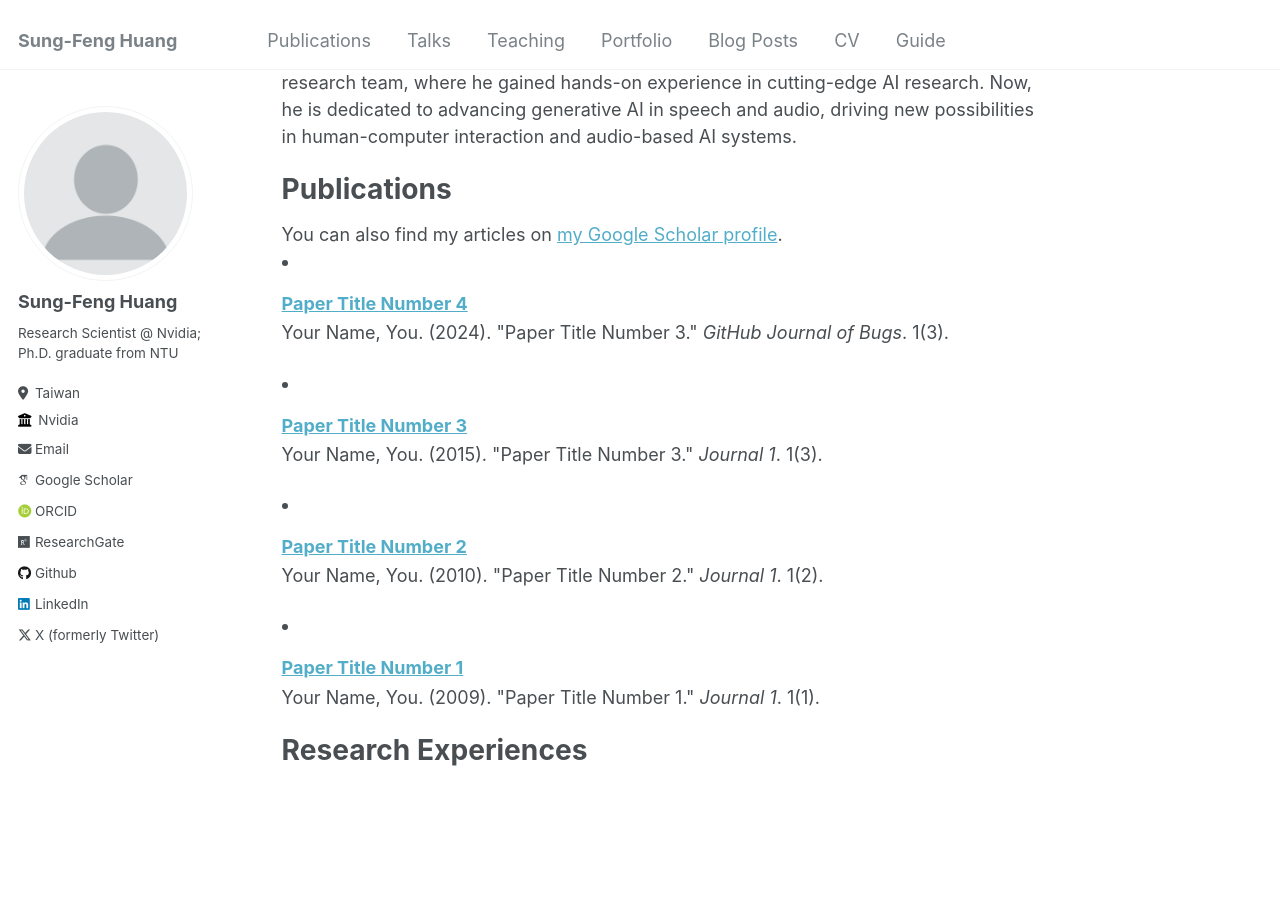
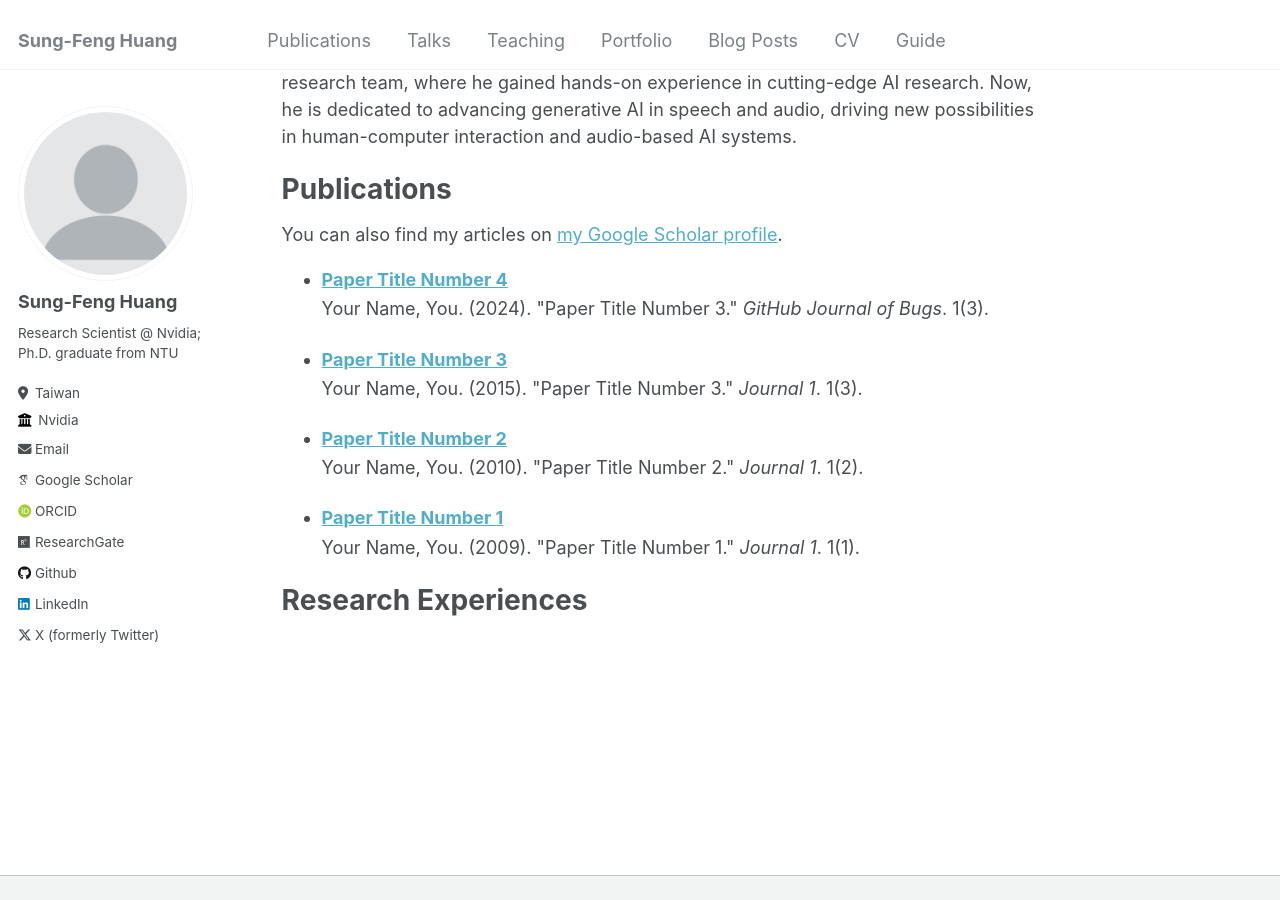
Before and after one commit to SungFeng-Huang/sungfeng-huang.github.io, a Jekyll site: the page built from _pages/about.md, in a window 1280 px wide and 900 px high, scrolled down 417 px. Built offline with Jekyll 4.4.1, drawn with Linux system fonts in a browser that asks for light colours; some web fonts are replaced.

Commit message:
update publications

```diff
--- a/_pages/about.md
+++ b/_pages/about.md
@@ -23,9 +23,12 @@
 
 {% include base_path %}
 
-{% for post in site.publications reversed %}
+<!-- {% for post in site.publications reversed %}
   {% include archive-single-cv.html %}
-{% endfor %}
+{% endfor %} -->
+<ul>{% for post in site.publications reversed %}
+  {% include archive-single-cv.html %}
+{% endfor %}</ul>
 
 Research Experiences
 ======
```
